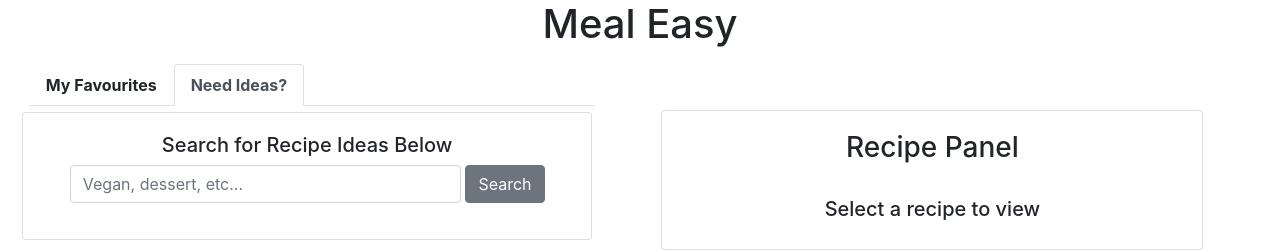
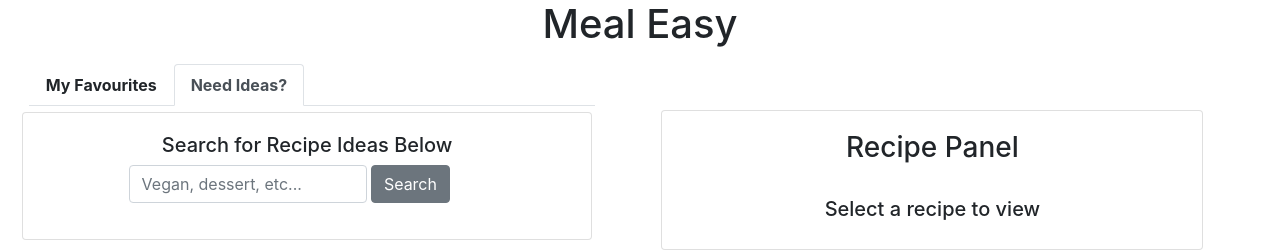
Before and after one commit to ivins/meal-easy, a React (Create React App) app: page / in a window 1280 px wide. Both pictures are taken after a click on the link "Need Ideas?". Shown: the top 252 px of the page. Built offline with nearby package versions, Linux system fonts and the light colour scheme.

Commit message:
passing input value to app function successfully

```diff
--- a/src/App.jsx
+++ b/src/App.jsx
@@ -13,8 +13,8 @@ class App extends Component {
     super(props)
     this.state = {
       favourites: favourites.recipes,
-      ideas: sampleIdeas.recipes,
-      // ideas: [],
+      // ideas: sampleIdeas.recipes,
+      ideas: [],
       viewRecipe: {}
     }
     this.randomQuery = this.randomQuery.bind(this);
@@ -32,7 +32,7 @@ class App extends Component {
       },
       params: {
         number: '10',
-        tags: 'dessert'
+        tags: "vegetarian"
       }
     })
     .then(response => {
@@ -62,7 +62,7 @@ class App extends Component {
   }
 
   componentDidMount() {
-    // this.randomQuery("hi");
+    // this.randomQuery("dessert");
   }
 
   render() {
@@ -76,6 +76,7 @@ class App extends Component {
             favourites = {this.state.favourites}
             ideas = {this.state.ideas}
             updateViewRecipe = {this.updateViewRecipe}
+            randomQuery = {this.randomQuery}
           />
           <ViewContainer {...this.state.viewRecipe} addToFavourites={this.addToFavourites} favourites={this.state.favourites}/>
         </section>
--- a/src/MealsContainer.jsx
+++ b/src/MealsContainer.jsx
@@ -1,7 +1,7 @@
 import React from 'react';
 import {
   TabContent, TabPane, Nav, NavItem, NavLink,
-  Row, Button, Card, Col, FormGroup, Input
+  Row, Button, Card, Col, FormGroup, Input, Form
 } from 'reactstrap';
 import classnames from 'classnames';
 import MealItem from './MealItem';
@@ -15,6 +15,7 @@ export default class MealsContainer extends React.Component {
     this.state = {
       activeTab: '1'
     };
+    this.handleSubmit = this.handleSubmit.bind(this);
   }
 
   toggle(tab) {
@@ -24,6 +25,14 @@ export default class MealsContainer extends React.Component {
       });
     }
   }
+
+  handleSubmit(event) {
+    event.preventDefault();
+    const query = event.currentTarget.query.value;
+    console.log(query)
+    this.props.randomQuery(query);
+  }
+
   render() {
     const favouriteItems = this.props.favourites ? this.props.favourites.map((item, index) => {
       return <MealItem key={item.id*7+index} {...item} updateViewRecipe={this.props.updateViewRecipe}/>
@@ -38,10 +47,12 @@ export default class MealsContainer extends React.Component {
         <Col sm="11" className="mealCard">
           <Card body>
           <h5 className="search-instruction">Search for Recipe Ideas Below</h5>
-          <FormGroup className="new-ideas">
-            <Input type="text" name="text" id="tags" placeholder="Vegan, dessert, etc..." />
-            <Button>Search</Button>
-          </FormGroup>
+          <Form onSubmit={this.handleSubmit}>
+            <FormGroup className="new-ideas" >
+              <Input type="text" name="query" placeholder="Vegan, dessert, etc..." />
+              <Button type="submit">Search</Button>
+            </FormGroup>
+          </Form>
           </Card>
         </Col>
       )
```
